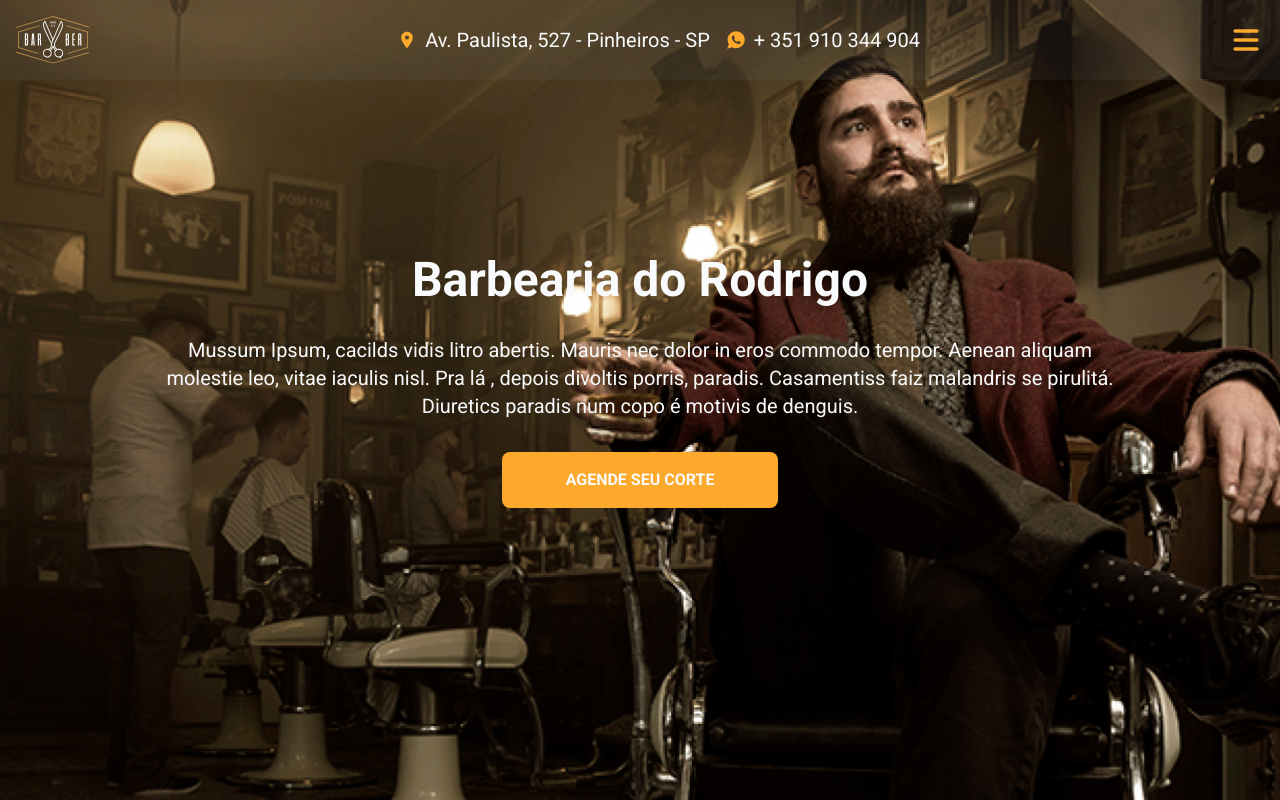
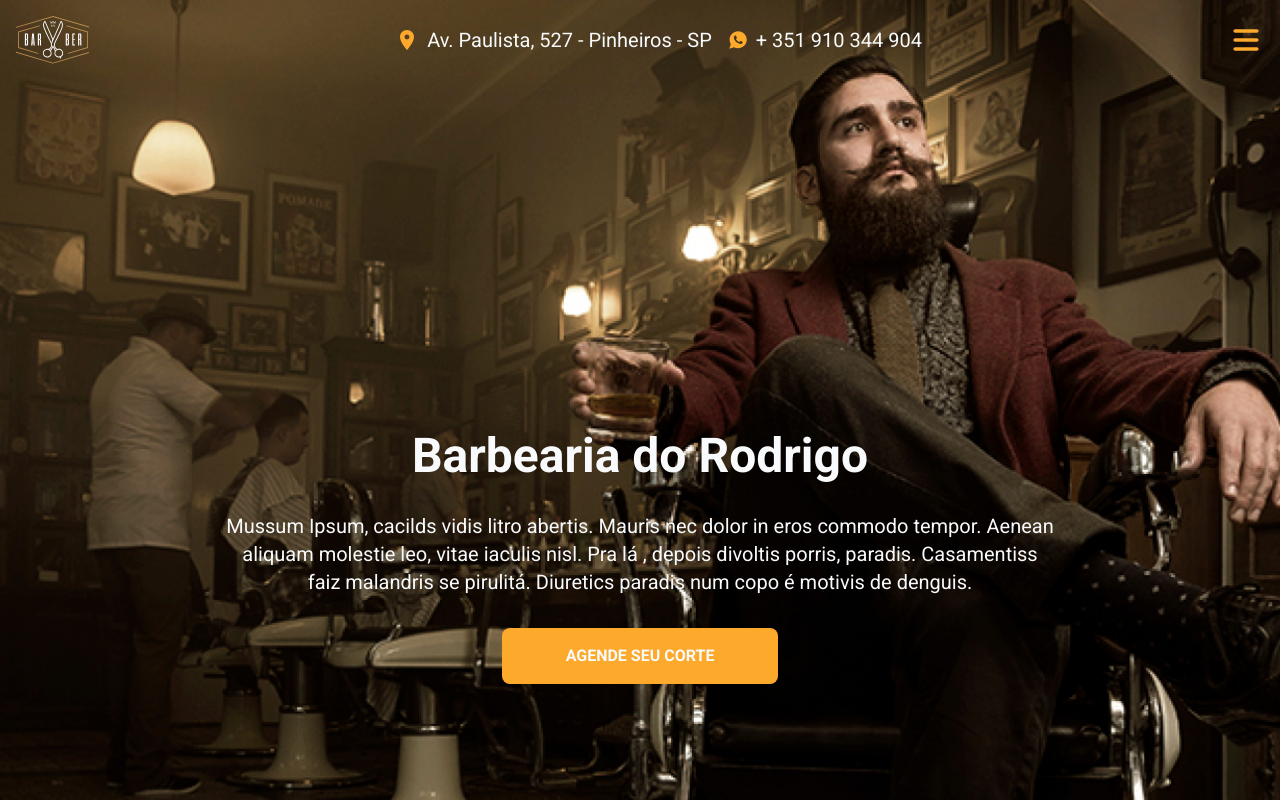
Before and after one commit to Claudio-Lins/barbe-shop, a Next.js app: page / in a window 1280 px wide. Built offline with nearby package versions, Linux system fonts and the light colour scheme.

Commit message:
Desktop - Hero

```diff
--- a/src/components/Header/Address.jsx
+++ b/src/components/Header/Address.jsx
@@ -4,16 +4,16 @@ import { IoLogoWhatsapp } from 'react-icons/io'
 
 export function Address() {
   return (
-    <div className="flex justify-center w-full space-x-4">
-      <div className="flex items-center text-xs sm:text-xl text-gray-50">
-        <MdLocationOn color="#FCA92C" />
-        <span className="ml-2">
+    <div className="flex justify-center 2xl:justify-end 2xl:mr-20  w-full">
+      <div className="flex items-center mr-4 2xl:mr-20 ">
+        <div className="text-2xl 2xl:text-4xl"><MdLocationOn color="#FCA92C" /></div>
+        <span className="ml-2 text-xs sm:text-xl text-gray-50">
           Av. Paulista, 527 - Pinheiros - SP
         </span>
       </div>
-      <div className="flex items-center text-xs  sm:text-xl text-gray-50">
-        <IoLogoWhatsapp color="#FCA92C" />
-        <span className="ml-2">+ 351 910 344 904</span>
+      <div className="flex items-center">
+        <div className="text-xl 2xl:text-3xl"><IoLogoWhatsapp color="#FCA92C" /></div>
+        <span className="ml-2 text-xs sm:text-xl text-gray-50">+ 351 910 344 904</span>
       </div>
     </div>
   )
--- a/src/components/Header/Logo.jsx
+++ b/src/components/Header/Logo.jsx
@@ -2,7 +2,7 @@ import Image from 'next/image'
 
 export function Logo() {
   return (
-    <div className="relative w-[50px] h-7 sm:w-[80px] sm:h-[48px]">
+    <div className="relative w-[50px] h-7 sm:w-[80px] sm:h-[48px] 2xl:w-24 2xl:h-14">
       <Image
         src="/imgs/logo.svg"
         alt="Logo"
--- a/src/components/Header/index.jsx
+++ b/src/components/Header/index.jsx
@@ -5,7 +5,7 @@ import { Container } from "./styles";
 
 export function Header() {
   return (
-    <Container className="">
+    <Container>
       <Logo />
       <Address />
       <Menu />
--- a/src/components/Header/styles.ts
+++ b/src/components/Header/styles.ts
@@ -5,9 +5,8 @@ export const Container = tw.div`
     justify-between
     items-center
     p-4
-    bg-gray-500
-    bg-opacity-10
     w-full
     absolute
     top-0
+    xl:max-w-screen-2xl
 `
--- a/src/components/Hero/index.jsx
+++ b/src/components/Hero/index.jsx
@@ -13,19 +13,19 @@ export function Hero() {
           objectPosition="70%"
         />
       </div>
-      <div>
+      <div className="flex justify-center">
         <Header />
-        <div className="absolute top-40 mt-24 flex flex-col items-center justify-center">
-          <h1 className="text-4xl sm:text-5xl font-bold text-gray-50">
+        <div className="absolute top-64 mt-32 flex flex-col items-center justify-center xs:mt-44 2xl:top-72 2xl:items-start">
+          <h1 className="text-4xl font-bold text-gray-50 sm:text-5xl">
             Barbearia do Rodrigo
           </h1>
-          <span className="p-8 text-center sm:text-xl sm:px-20 lg:px-40 lg:container text-gray-50">
+          <span className="p-8 text-center text-gray-50 sm:px-20 sm:text-xl lg:container lg:px-56 2xl:mx-0 2xl:w-2/5 2xl:px-0 2xl:text-left">
             Mussum Ipsum, cacilds vidis litro abertis. Mauris nec dolor in eros
             commodo tempor. Aenean aliquam molestie leo, vitae iaculis nisl. Pra
             lá , depois divoltis porris, paradis. Casamentiss faiz malandris se
             pirulitá. Diuretics paradis num copo é motivis de denguis.
           </span>
-          <button className='bg-[#FCA92C] px-16 py-4 rounded-lg text-gray-50 font-bold uppercase hover:brightness-50'>
+          <button className="rounded-lg bg-[#FCA92C] px-16 py-4 font-bold uppercase text-gray-50 hover:brightness-50">
             Agende seu corte
           </button>
         </div>
--- a/tailwind.config.js
+++ b/tailwind.config.js
@@ -4,6 +4,31 @@ module.exports = {
     './src/components/**/*.{js,ts,jsx,tsx}',
   ],
   theme: {
+    container: {
+      center: true,
+    },
+    screens: {
+      xs: "376px",
+      // => @media (min-width: 375px) { ... }
+
+      i8: "414px",
+      // => @media (min-width: 414px) { ... }
+
+      sm: "640px",
+      // => @media (min-width: 640px) { ... }
+
+      md: "768px",
+      // => @media (min-width: 768px) { ... }
+
+      lg: "1024px",
+      // => @media (min-width: 1024px) { ... }
+
+      xl: "1280px",
+      // => @media (min-width: 1280px) { ... }
+
+      "2xl": "1536px",
+      // => @media (min-width: 1536px) { ... }
+    },
     extend: {},
   },
   plugins: [],
```
